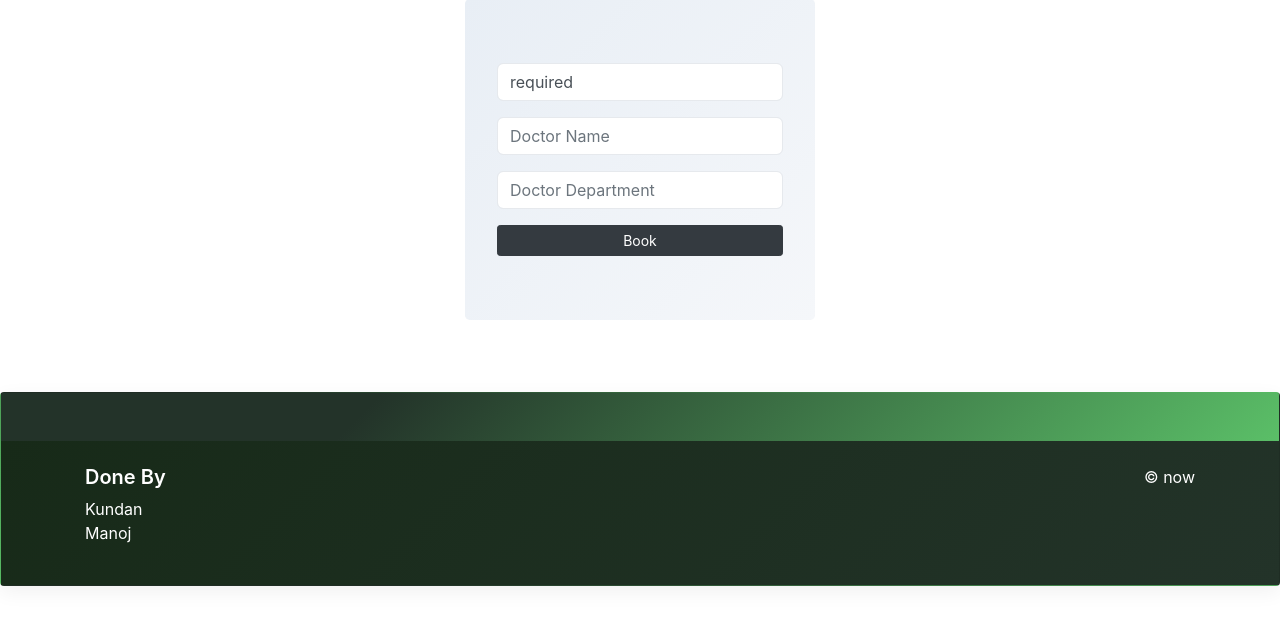
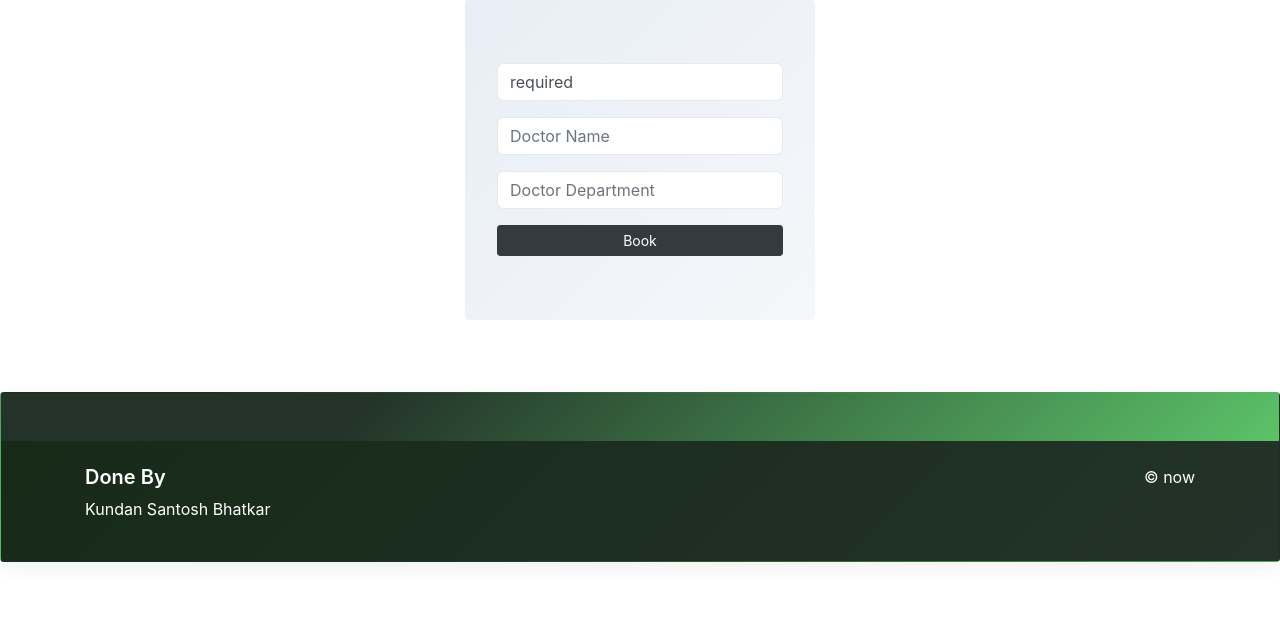
Before and after one commit to Kundanbhatkar/hospital-management-system, a Flask app: page /doctors in a window 1280 px wide. Shown: the part 151-776 px from the top of the page. Run offline with Flask 2, Linux system fonts and the light colour scheme.

Commit message:
Docs: set solo contributor to Kundan Santosh Bhatkar

```diff
--- a/PROJECT/templates/base.html
+++ b/PROJECT/templates/base.html
@@ -110,8 +110,7 @@
                     <div class="col-md-6">
                         <h5 class="text-white">Done By</h5>
                         <ul class="list-unstyled text-small">
-                            <li>Kundan</li>
-                            <li>Manoj</li>
+                            <li>Kundan Santosh Bhatkar</li>
                         </ul>
                     </div>
                     <div class="col-md-6 text-md-right">
```
Also changed, not shown: README.md.
